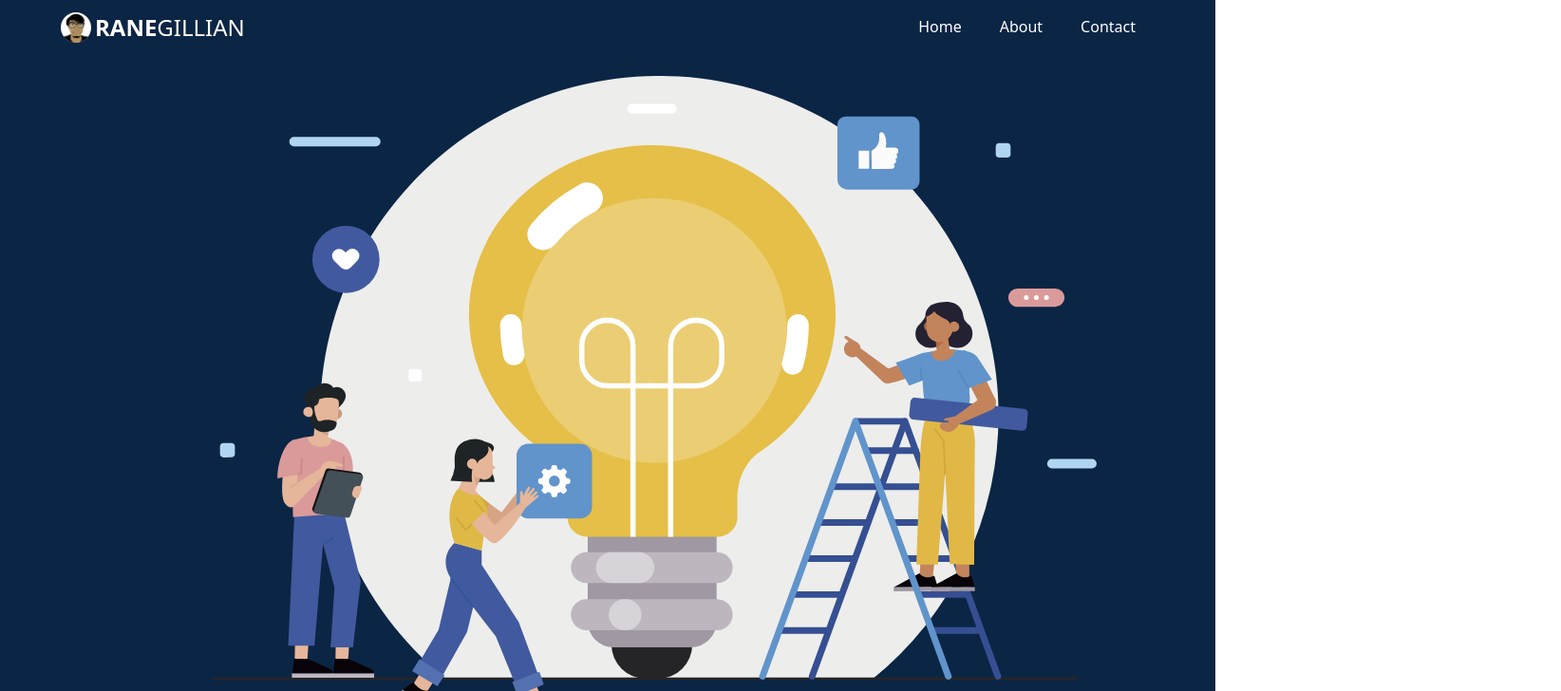
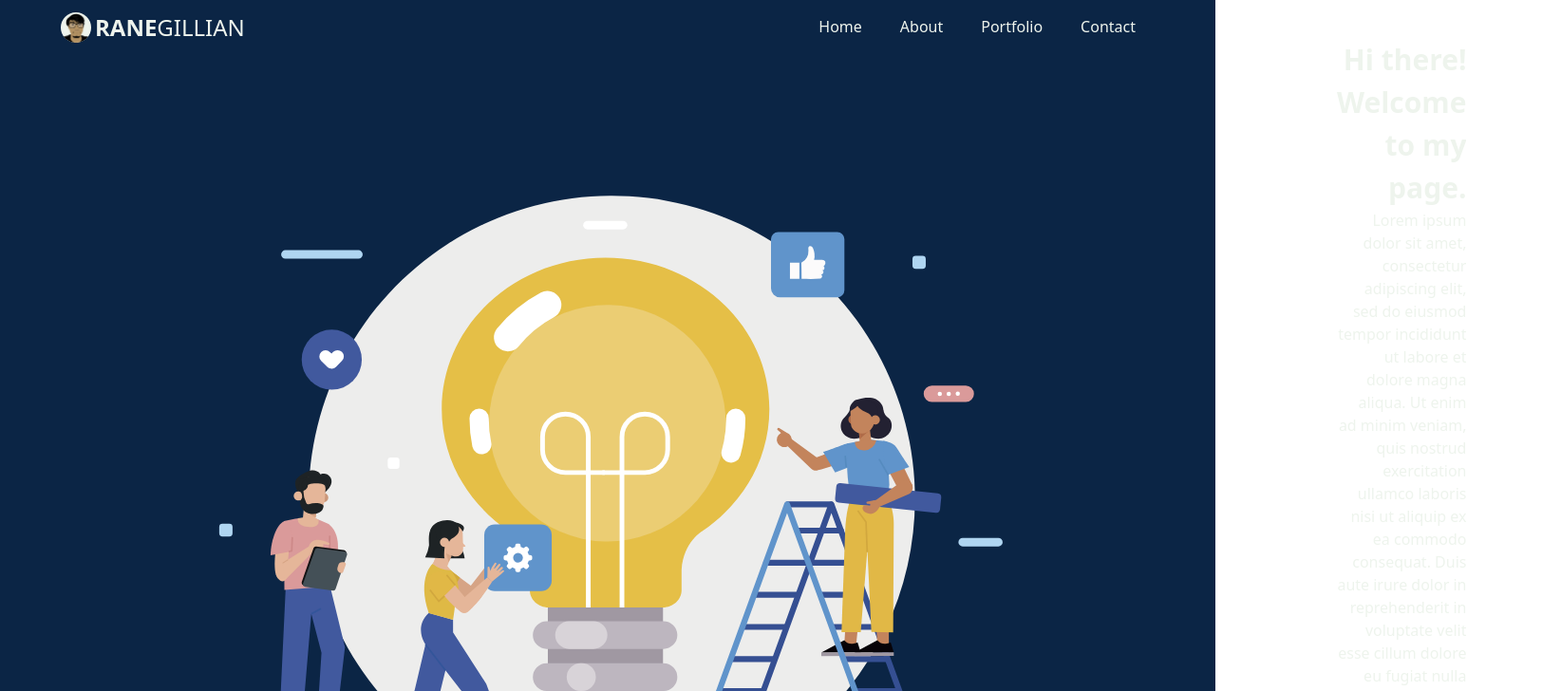
Before and after one commit to rgvillanueva28/rgvillanueva28.github.io.source-NextJS, a Next.js app: page / in a window 1280 px wide. Shown: the top 728 px of the page at 95% size, 1644 px wide, since content can reach past the window. Built offline with nearby package versions, Linux system fonts and the light colour scheme.

Commit message:
🔨Enhanced header+homepage

```diff
--- a/components/cards/cardOne.js
+++ b/components/cards/cardOne.js
@@ -1,16 +1,16 @@
 export default function CardOne() {
   return (
-    <div className="flex flex-col text-center container-sm p-10 sm:px-12 md:px-20 lg:px-32 rounded-md lg:flex lg:flex-row h-screen">
+    <div className="flex flex-col text-center container-sm p-10 sm:px-12 md:px-20 lg:px-32 rounded-md lg:flex lg:flex-row min-h-screen">
       {/* <img
         src="/logo.png"
         className="w-24 md:w-48 xl:w-64 mx-auto mb-5 rounded-full bg-gray-500"
       /> */}
-      <img className="mx-5 pt-10 sm:mx-20 md:mx-24 lg:w-screen h-full" src="/landingImage.svg" />
-      <div className="lg:text-right lg:pl-24 xl:pl-64 pt-5 lg:pt-0 h-full">
-        <h4 className="text-white">
+      <img className="mx-5 pt-10 sm:mx-20 md:mx-24 lg:w-screen min-h-full" src="/landingImage.svg" />
+      <div className="lg:text-right lg:pl-24 xl:pl-64 pt-5 lg:pt-0 min-h-full lg:justify-center lg:flex lg:flex-col">
+        <h4 className="text-foreground">
           <strong>Hi there! Welcome to my page. </strong>
         </h4>
-        <p className="text-white">
+        <p className="text-foreground">
           Lorem ipsum dolor sit amet, consectetur adipiscing elit, sed do
           eiusmod tempor incididunt ut labore et dolore magna aliqua. Ut enim ad
           minim veniam, quis nostrud exercitation ullamco laboris nisi ut
--- a/components/header.js
+++ b/components/header.js
@@ -11,6 +11,10 @@ const pages = [
   {
     label: "About",
     href: "/about",
+  },
+  {
+    label: "Portfolio",
+    href: "/portfolio",
   },
   {
     label: "Contact",
@@ -27,16 +31,16 @@ export default function Header(props) {
       id="header"
       className={
         "fixed w-full lg:px-16 px-6 lg:py-0 py-2 flex flex-wrap items-center " +
-        (toggleMenu ? "bg-black bg-opacity-75" : (props.onTop ? "bg-transparent" : "bg-accent-dark"))
+        (toggleMenu ? "bg-accent-dark" : (props.onTop ? "bg-transparent" : "bg-accent-dark"))
 
       }
     >
       {/* left part */}
-      <div className="flex-1 flex justify-between items-center text-white">
+      <div className="flex-1 flex justify-between items-center text-foreground">
         <Link href="#">
           <a className="fill-current">
             <img
-              className="bg-white rounded-full"
+              className="bg-foreground rounded-full"
               src="/logo.png"
               width="32"
               height="32"
@@ -44,7 +48,7 @@ export default function Header(props) {
           </a>
         </Link>
         <div className="m-0 mr-auto p-0 pl-1 my-auto">
-          <h1 className="ranegillian text-2xl text-white">
+          <h1 className="ranegillian text-2xl text-foreground">
             <strong>RANE</strong>GILLIAN
           </h1>
         </div>
@@ -53,7 +57,7 @@ export default function Header(props) {
       {/* responsive */}
 
       <div
-        className="transition duration-200 cursor-pointer lg:hidden  focus:outline-none hover:bg-gray-600 border border-transparent hover:border-white rounded-md p-1 py-3 relative"
+        className="transition duration-200 cursor-pointer lg:hidden  focus:outline-none hover:bg-accent-light border border-transparent hover:border-foreground rounded-md p-1 py-3 relative"
         style={{ minHeight: 42, minWidth: 42 }}
         onClick={() => setToggleMenu(!toggleMenu)}
         id="toggle-menu"
@@ -68,12 +72,12 @@ export default function Header(props) {
             toggleMenu
               ? (props) => (
                 <div className="absolute" style={{ top: "4px" }}>
-                  <FaCaretUp style={props} color="white" size={32} />
+                  <FaCaretUp style={props} color="#EEF4ED" size={32} />
                 </div>
               )
               : (props) => (
                 <div className="absolute" style={{ top: "4px" }}>
-                  <FaBars style={props} color="white" size={32} />
+                  <FaBars style={props} color="#EEF4ED" size={32} />
                 </div>
               )
           }
@@ -98,7 +102,7 @@ export default function Header(props) {
           <animated.div
             style={props}
             className={
-              "lg:flex lg:items-center lg:w-auto w-full text-white lg:h-auto"
+              "lg:flex lg:items-center lg:w-auto w-full text-foreground lg:h-auto"
             }
             id="menu"
           >
@@ -108,7 +112,7 @@ export default function Header(props) {
                   <li key={label}>
                     <Link href={href}>
                       <a
-                        className="transition duration-200 lg:py-4 py-3 px-5 block border-b-2 border-transparent hover:border-gray-300 hover:bg-gray-500"
+                        className="transition duration-200 lg:py-4 py-3 px-5 block border-b-2 border-transparent hover:border-foreground hover:bg-accent-light"
                         onClick={() => setToggleMenu(false)}
                       >
                         {label}
--- a/pages/index.js
+++ b/pages/index.js
@@ -14,7 +14,7 @@ export default function Home() {
       <Head>
         <title>RANE GILLIAN</title>
       </Head>
-      <div className="container mx-auto">
+      <div className="container mx-auto flex flex-col">
         {/* <FrontMan /> */}
 
         <CardOne/>
--- /dev/null
+++ b/pages/portfolio.js
@@ -0,0 +1,16 @@
+import LayoutComponent from "../components/layout";
+import Head from "next/head";
+import AboutCard from "../components/cards/aboutCard";
+
+export default function About() {
+  return (
+    <LayoutComponent>
+      <Head>
+        <title>RANE GILLIAN | Portfolio</title>
+      </Head>
+      <div className="container mx-auto">
+        <AboutCard />
+      </div>
+    </LayoutComponent>
+  );
+}
--- a/styles/index.css
+++ b/styles/index.css
@@ -30,6 +30,12 @@ a {
   @apply text-base;
 }
 
+header {
+  -webkit-transition: background-color 250ms linear;
+  -ms-transition: background-color 250ms linear;
+  transition: background-color 250ms linear;
+}
+
 @tailwind components;
 
 @tailwind utilities;
```
Also changed, not shown: rgv-website.png (added).
